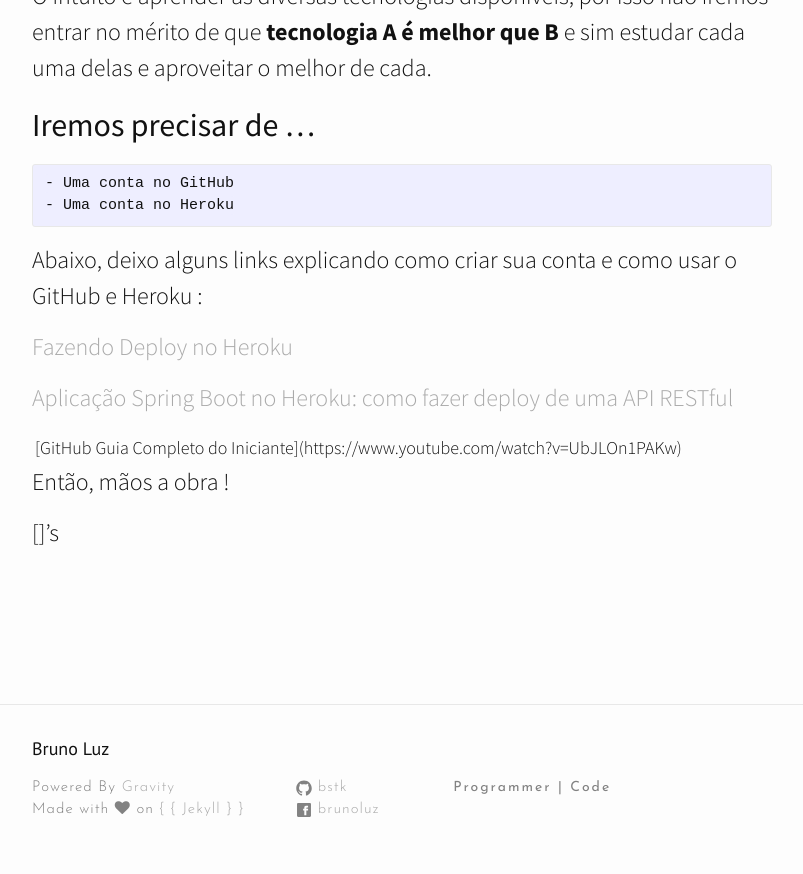
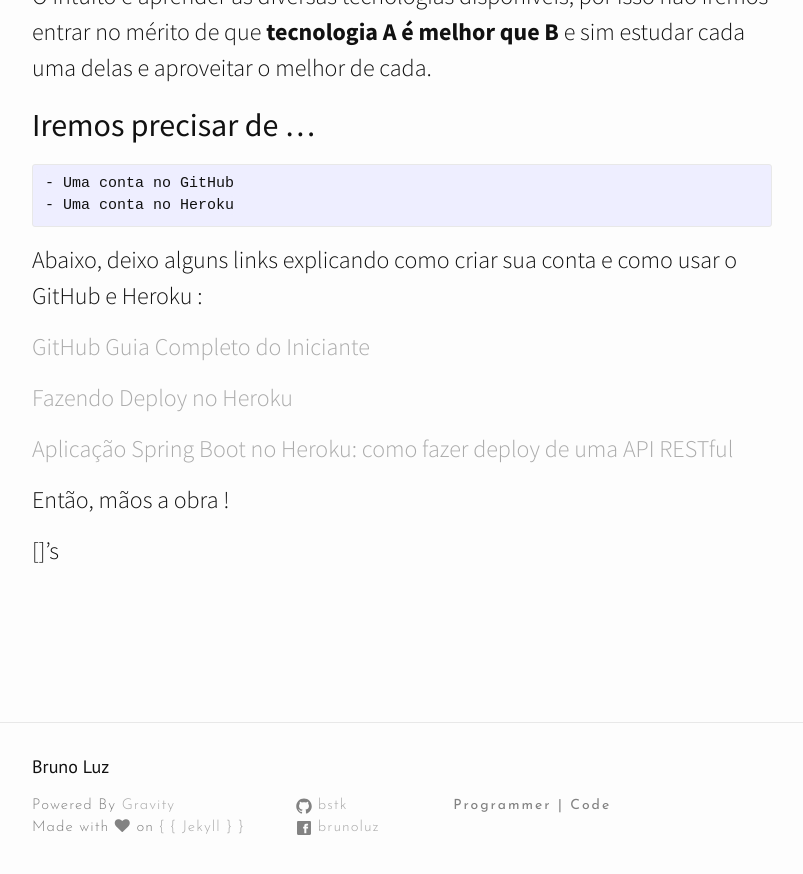
Before and after one commit to BSTK/bstk.github.io, a Jekyll site: the page built from _posts/2018-10-24-meu-portifolio.md, in a window 1280 px wide and 900 px high, scrolled down 2144 px. Shown: the top 874 px of the window, without its empty margins (238-1041 px from the left). Built offline with Jekyll 4.4.1, drawn with Linux system fonts in a browser that asks for light colours; nearby versions of some CDN libraries; comment, search, counter and statistics services are not loaded.

Commit message:
Correção de post link video pipe

```diff
--- a/_posts/2018-10-24-meu-portifolio.md
+++ b/_posts/2018-10-24-meu-portifolio.md
@@ -67,12 +67,12 @@ O intuito é aprender as diversas tecnologias disponíveis, por isso não iremos
 Abaixo, deixo alguns links explicando como criar sua conta e como usar o GitHub e Heroku :
 
 
+[GitHub Guia Completo do Iniciante](https://www.youtube.com/watch?v=UbJLOn1PAKw)
 
 [Fazendo Deploy no Heroku](https://www.youtube.com/watch?v=kY4u39a6Ueg)
 
 [Aplicação Spring Boot no Heroku: como fazer deploy de uma API RESTful](https://www.youtube.com/watch?v=dusvP0CFisw)
 
-[GitHub | Guia Completo do Iniciante](https://www.youtube.com/watch?v=UbJLOn1PAKw)
 
 
 Então, mãos a obra !
```
